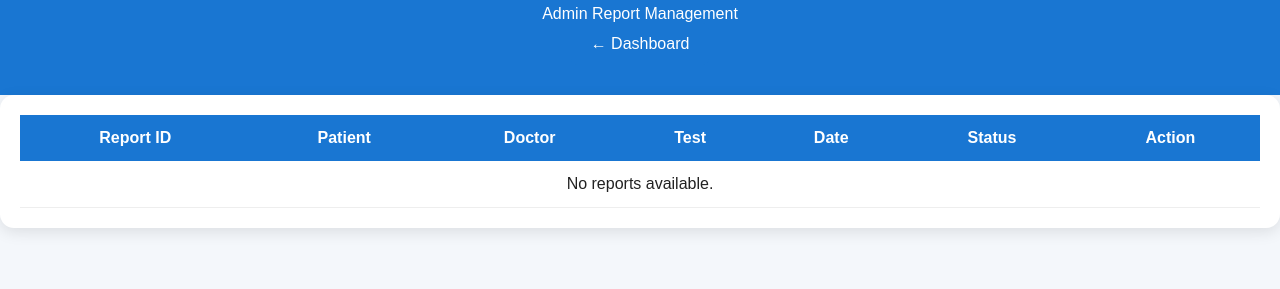
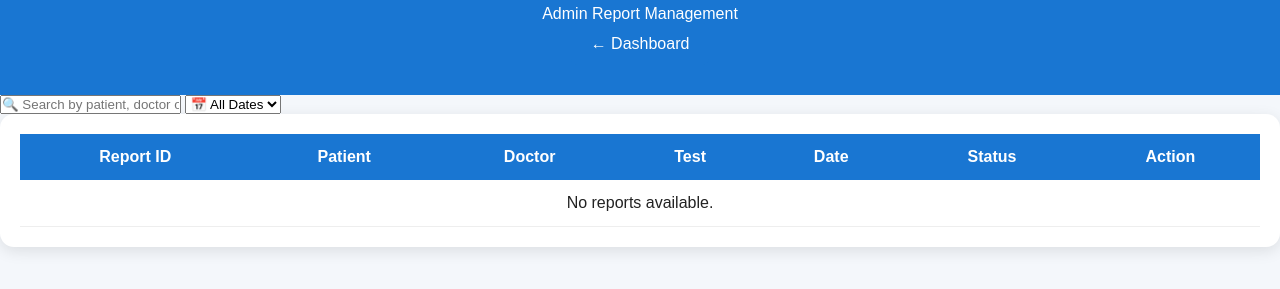
Before and after one commit to divyanshudubey45/PRM-System, a website: page admin-reports.html in a window 1280 px wide. Shown: the part 71-360 px from the top of the page. Drawn offline with nearby package versions, Linux system fonts and the light colour scheme.

Commit message:
Update admin-reports.html

```diff
--- a/admin-reports.html
+++ b/admin-reports.html
@@ -8,6 +8,8 @@
 
     <link rel="stylesheet" href="style.css">
 </head>
+
+
 
 <body>
 
@@ -24,6 +26,23 @@
         </a>
     </header>
 
+<!-- Report Search & Filters -->
+
+<div class="admin-report-filters">
+
+    <input
+        type="text"
+        id="adminReportSearch"
+        placeholder="🔍 Search by patient, doctor or test..."
+    >
+
+    <select id="adminReportDateFilter">
+        <option value="">📅 All Dates</option>
+        <option value="today">Today</option>
+        <option value="recent">Last 7 Days</option>
+    </select>
+
+</div>
 
     <div class="reports-table-container">
 
@@ -51,7 +70,10 @@
 </div>
 
 
+<script src="https://cdnjs.cloudflare.com/ajax/libs/html2canvas/1.4.1/html2canvas.min.js"></script>
+
+<script src="https://cdnjs.cloudflare.com/ajax/libs/jspdf/2.5.1/jspdf.umd.min.js"></script>
+
 <script src="script.js"></script>
-
 </body>
 </html>
```
